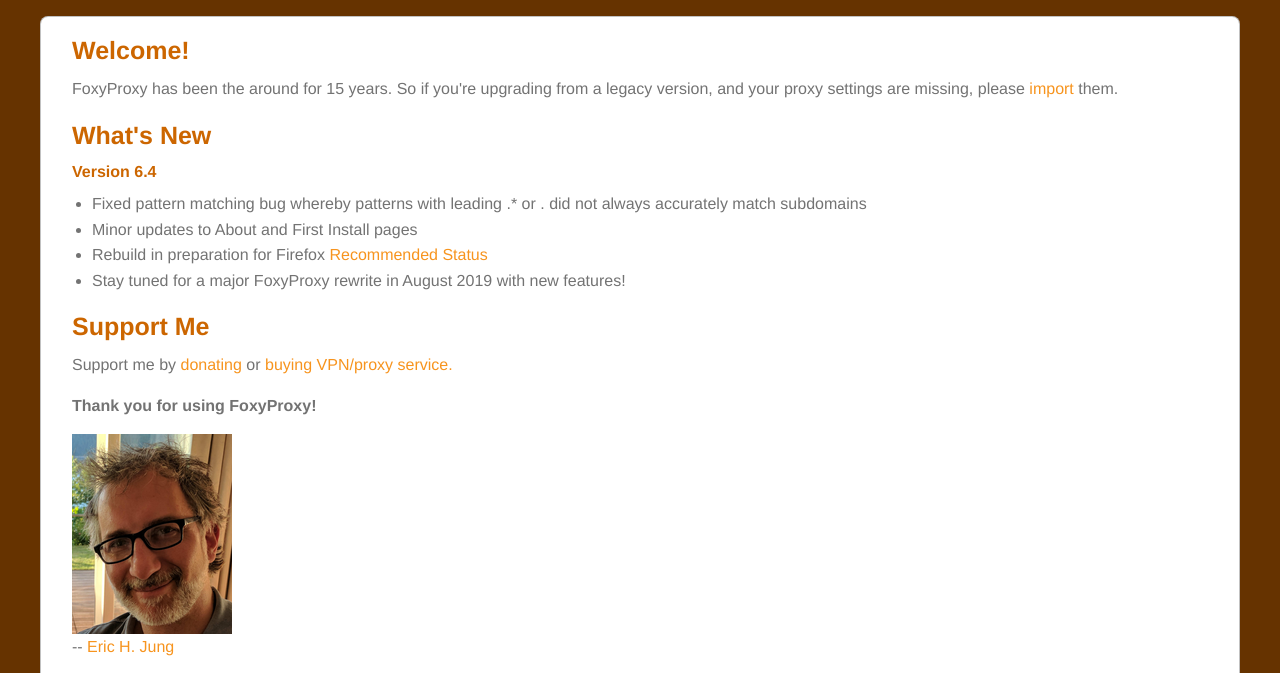
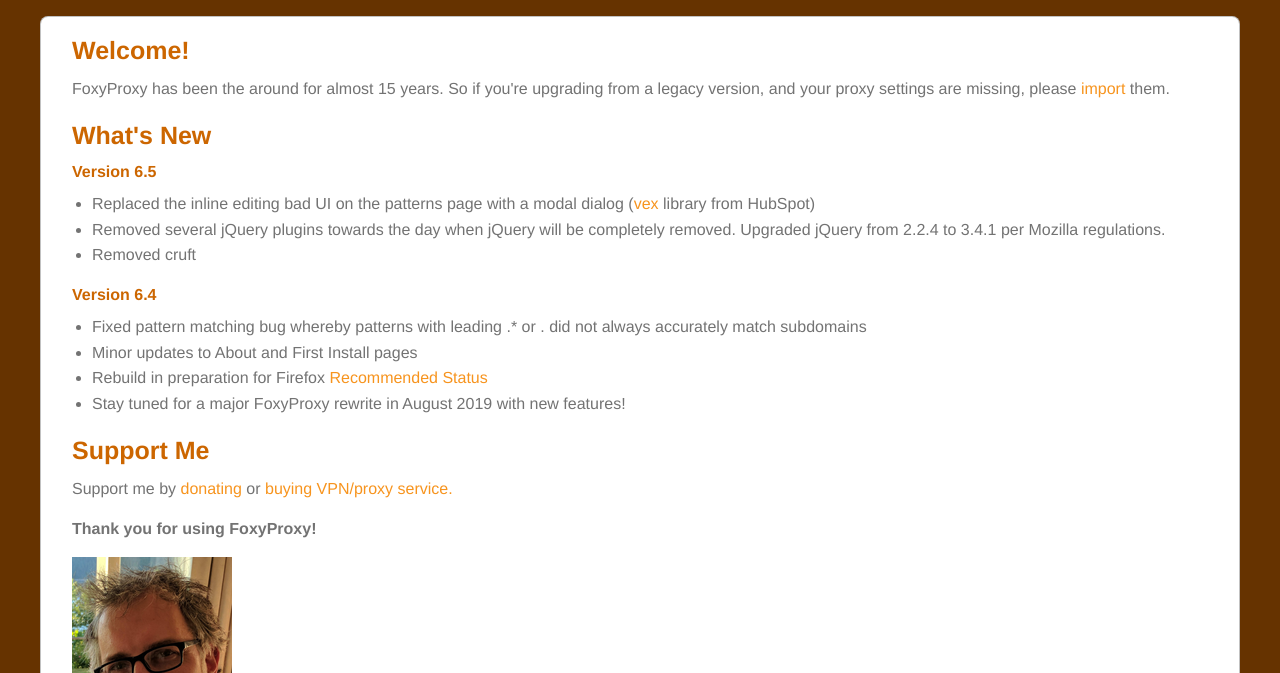
Before and after one commit to foxyproxy/firefox-extension, a browser extension: page first-install.html in a window 1280 px wide. Shown: the part 110-783 px from the top of the page. Drawn offline with Linux system fonts and the light colour scheme.

Commit message:
add release notes to first-install. reorder of notes. attempt to fix the crazy whitespacing issues (tabs/spaces), in one file, as a test

```diff
--- a/first-install.html
+++ b/first-install.html
@@ -18,9 +18,16 @@
 				<div class="small-12 columns">
 					<div class="hide-if-upgrade hide-unimportant">
 						<h4>Welcome!</h4>
-						<p>FoxyProxy has been the around for 15 years. So if you're upgrading from a legacy version, and your proxy settings are missing, please <a href="/import.html">import</a> them.</p>
+						<p>FoxyProxy has been the around for almost 15 years. So if you're upgrading from a legacy version, and your proxy settings are missing, please <a href="/import.html">import</a> them.</p>
 						<h4>What's New</h4>
 
+						<h6>Version 6.5</h6>
+
+						<ul>
+								<li>Replaced the inline editing bad UI on the patterns page with a modal dialog (<a href="https://github.hubspot.com/vex/docs/welcome/">vex</a> library from HubSpot)</li>
+								<li>Removed several jQuery plugins towards the day when jQuery will be completely removed. Upgraded jQuery from 2.2.4 to 3.4.1 per Mozilla regulations.</li>
+								<li>Removed cruft</li>
+						</ul>
 						<h6>Version 6.4</h6>
 						<ul>
 							<li>Fixed pattern matching bug whereby patterns with leading .* or . did not always accurately match subdomains</li>
```
Also changed, not shown: about.html (+1 -1 lines). Lines whose indentation alone changed are shown as unchanged.
